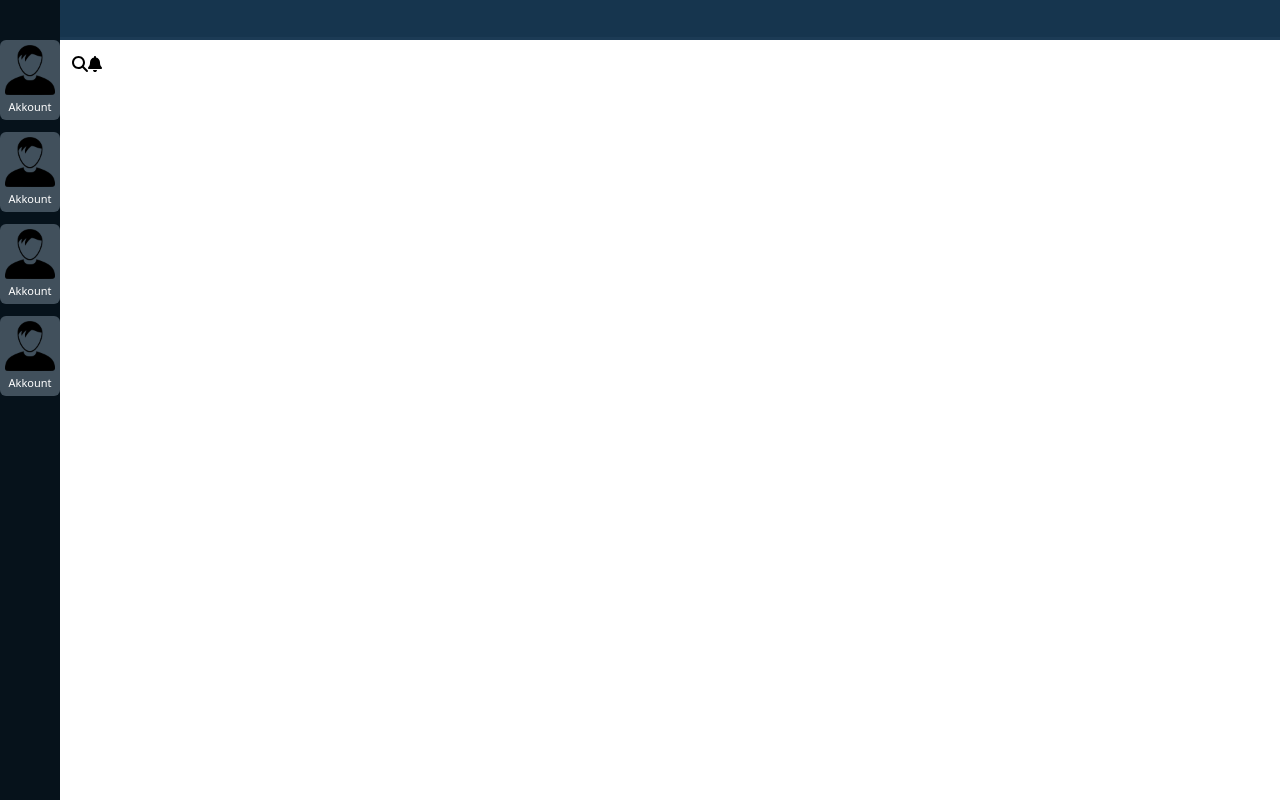
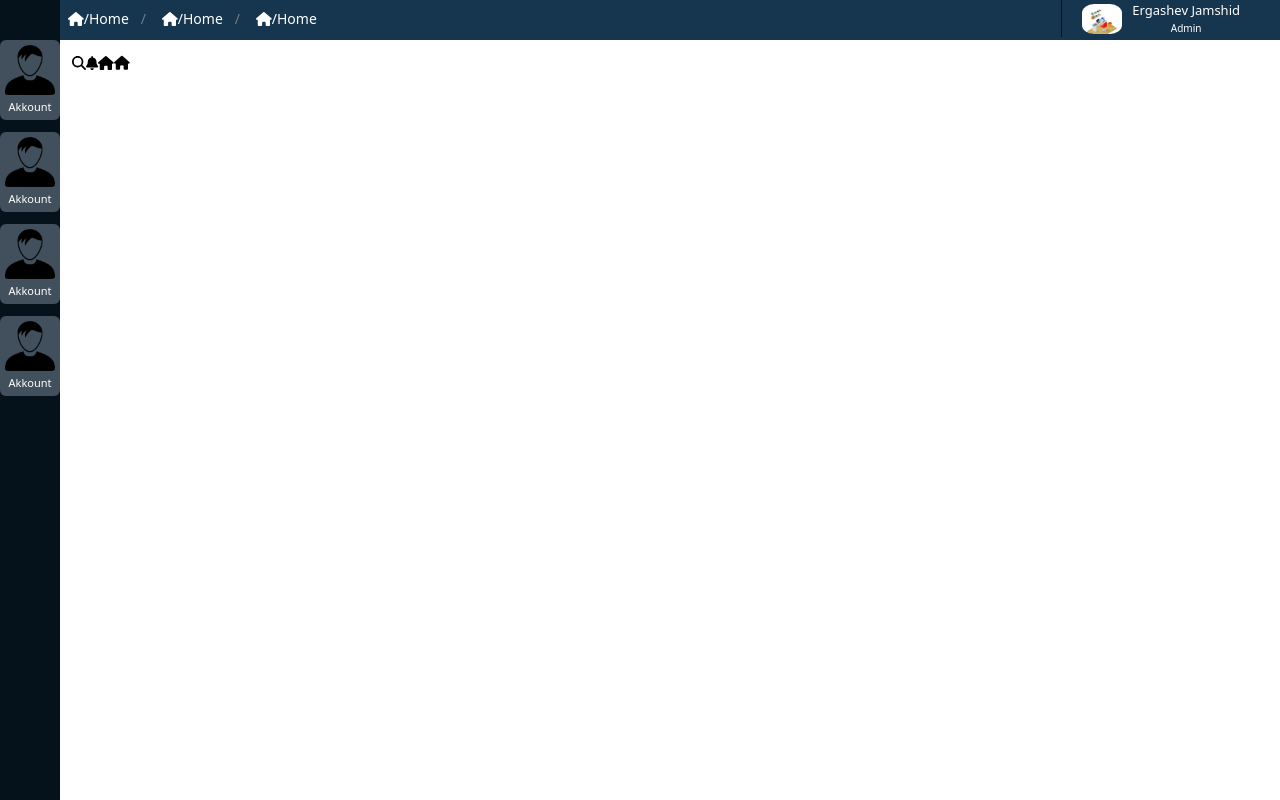
Before and after one commit to feylon/AMO_CRM, a Vue app in the folder Frontend/: page / in a window 1280 px wide. Built offline with nearby package versions, Linux system fonts and the light colour scheme; a web font is replaced by a local one.

Commit message:
Ish davom etmoqda

```diff
--- a/Frontend/fontsawesome/index.js
+++ b/Frontend/fontsawesome/index.js
@@ -2,13 +2,14 @@ import { library } from '@fortawesome/fontawesome-svg-core'
 import { faArrowRightToBracket, faArrowsRotate } from '@fortawesome/free-solid-svg-icons';
 import { FontAwesomeIcon } from '@fortawesome/vue-fontawesome'
 import { faCoffee, faMagnifyingGlass, faBell  } from '@fortawesome/free-solid-svg-icons'
+import { faHouse } from '@fortawesome/free-solid-svg-icons'; // Import specific icon
 
 
 
 // Kutubxonaga ikonka qo'shish
 library.add(faArrowRightToBracket);
 library.add(faCoffee)
-
+library.add(faHouse)
 library.add(faArrowsRotate)
 library.add(faMagnifyingGlass);
 library.add(faBell);
--- a/Frontend/index.html
+++ b/Frontend/index.html
@@ -5,6 +5,10 @@
     <link rel="icon" type="image/svg+xml" href="/vite.svg" />
     <meta name="viewport" content="width=device-width, initial-scale=1.0" />
     <title>Vite + Vue</title>
+    <link
+  href="https://cdnjs.cloudflare.com/ajax/libs/font-awesome/6.0.0/css/all.min.css"
+  rel="stylesheet"
+/>
   </head>
   <body>
     <div id="app"></div>
--- a/Frontend/src/Admin/dashtboard.vue
+++ b/Frontend/src/Admin/dashtboard.vue
@@ -23,10 +23,44 @@
 
 
         <div class="w-full  min-h-[100vh]">
-            <div class="w-full border-b-[3px] border-[#1c3b55] p-3 h-[40px]  bg-[#16354e]  text-[13px]">
+            <div class="w-full border-b-[3px] border-[#16354e]  h-[40px]  bg-[#16354e] flex items-center  justify-between text-[13px]">
+
+<div class="text-white">
+
+  <n-breadcrumb>
+    <n-breadcrumb-item v-for="i in 3" class="ps-1">
+      <font-awesome-icon class="text-white" icon="fa-solid fa-house" />
+      <span class="text-white">/Home</span>
+    </n-breadcrumb-item>
+
+  </n-breadcrumb>
+</div>
+
+
+
+
+            <div class="border-s-[#06121b] hover:bg-[#06121b] border-solid  border-s-[1px]  h-full pe-[40px] cursor-pointer flex items-center  ps-[20px]">
+                <n-dropdown trigger="hover" :options="options" @select="handleSelect">
+                    <div class="flex items-center justify-center">
+        <div> <img src="../../public/55dd738175b485fd26a010ac69bce4c7.png" class="w-[40px] rounded-[30%]" alt="">
+    </div>
+
+    <div class="flex flex-col justify-center ps-[10px]">
+        <span class="text-[white] text-center">Ergashev Jamshid</span>
+        <span class="text-[white] text-center text-[10px]">Admin</span>
+
+    </div>
+    </div>
+</n-dropdown>
             </div>
+
+            </div>
+
+
             <div class="h-[calc(100vh-60px)] p-3 overflow-y-auto scroll">
                 <font-awesome-icon :icon="['fas', 'magnifying-glass']" /><font-awesome-icon :icon="['fas', 'bell']" />
+                <font-awesome-icon icon="fa-solid fa-house" />
+                <i class="fas fa-house"></i>
 
             </div>
         </div>
@@ -35,7 +69,82 @@
 </template>
 
 <script setup>
+import { NAvatar, NText, useMessage } from "naive-ui";
+import { defineComponent, h } from "vue";
+import profile from "../components/profile.vue"
+import { FontAwesomeIcon } from "@fortawesome/vue-fontawesome";
 
+
+const message = useMessage();
+
+function renderCustomHeader() {
+  return h(
+    "div",
+    {
+      style: "display: flex; align-items: center; padding: 8px 20px;"
+    },
+    [
+      h(NAvatar, {
+        round: true,
+        style: "margin-right: 12px; ",
+        src: "../../public/55dd738175b485fd26a010ac69bce4c7.png"
+      }),
+      h("div", null, [
+        h("div", {class: 'font-bold'}, null, [
+          h(NText, { depth: 2 }, { default: () => "Ergashev Jamshid" })
+        ]),
+        h("div",  { style: "font-size: 12px; text-align:center" }, [
+          h(NText, { depth: 3 },  { default: () => "Admin" })
+        ])
+      ])
+    ]
+  );
+}
+
+
+let options = [
+        {
+          key: "header",
+          type: "render",
+          render: renderCustomHeader
+        },
+        {
+          key: "header-divider",
+          type: "divider"
+        },
+        {
+          label: "lpsum1",
+          key: "stmt1",
+          type : "render",
+          render: () =>
+  h("div",
+    {
+      style: {      transition: "background-color 0.3s",
+      },
+      class : "text-sky-600 cursor-pointer flex justify-start font-bold text-[11px] items-center ps-4 pt-1 pb-1 gap-3",
+      onmouseover: (event) => {
+        event.currentTarget.style.backgroundColor = "#f0f0f0";
+      },
+      onmouseout: (event) => {
+        event.currentTarget.style.backgroundColor = "";
+      },
+      onclick: () => {
+        message.success("Tugma bosildi!");
+      }
+    },
+    [
+      h("i", { class: "fas fa-house" }),
+      h("span", "Admin")
+    ]
+  )
+
+
+        }
+
+      ]
+      function  handleSelect(key) {
+        message.info(String(key));
+      }
 </script>
 
 <style scoped>
@@ -60,5 +169,6 @@
 
 ::-webkit-scrollbar-thumb:hover {
     background: #16354e;
+
 }
 </style>
--- a/Frontend/src/App.vue
+++ b/Frontend/src/App.vue
@@ -1,6 +1,9 @@
 <template>
   <div>
-<router-view></router-view>
+    <n-message-provider>
+      <router-view></router-view>
+
+</n-message-provider>
   </div>
 </template>
 
--- /dev/null
+++ b/Frontend/src/components/profile.vue
@@ -0,0 +1,13 @@
+<template>
+    <div>
+        <div> <img src="../../public/55dd738175b485fd26a010ac69bce4c7.png" class="w-[40px] rounded-[30%]" alt="">
+    </div>
+
+    <div class="flex flex-col justify-center ps-[10px]">
+        <span class="text-[white] text-center">Ergashev Jamshid</span>
+        <span class="text-[white] text-center text-[10px]">Admin</span>
+
+    </div>
+    </div>
+
+</template>
```
